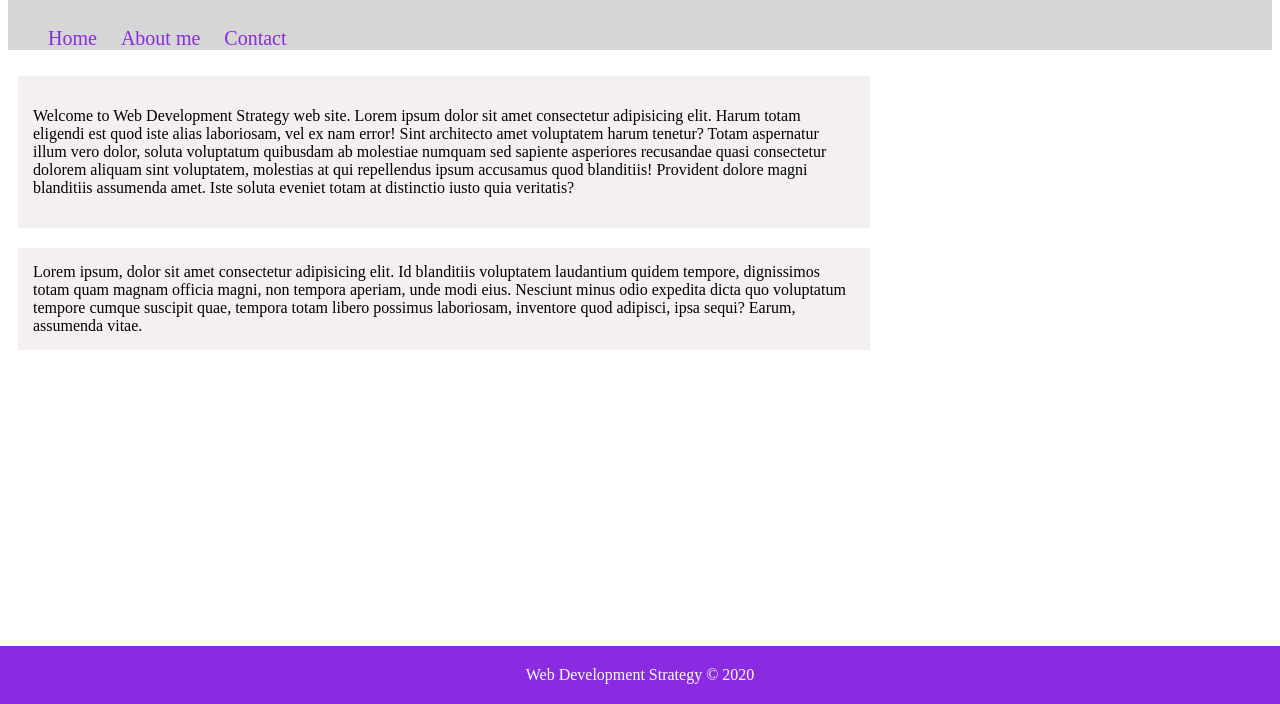
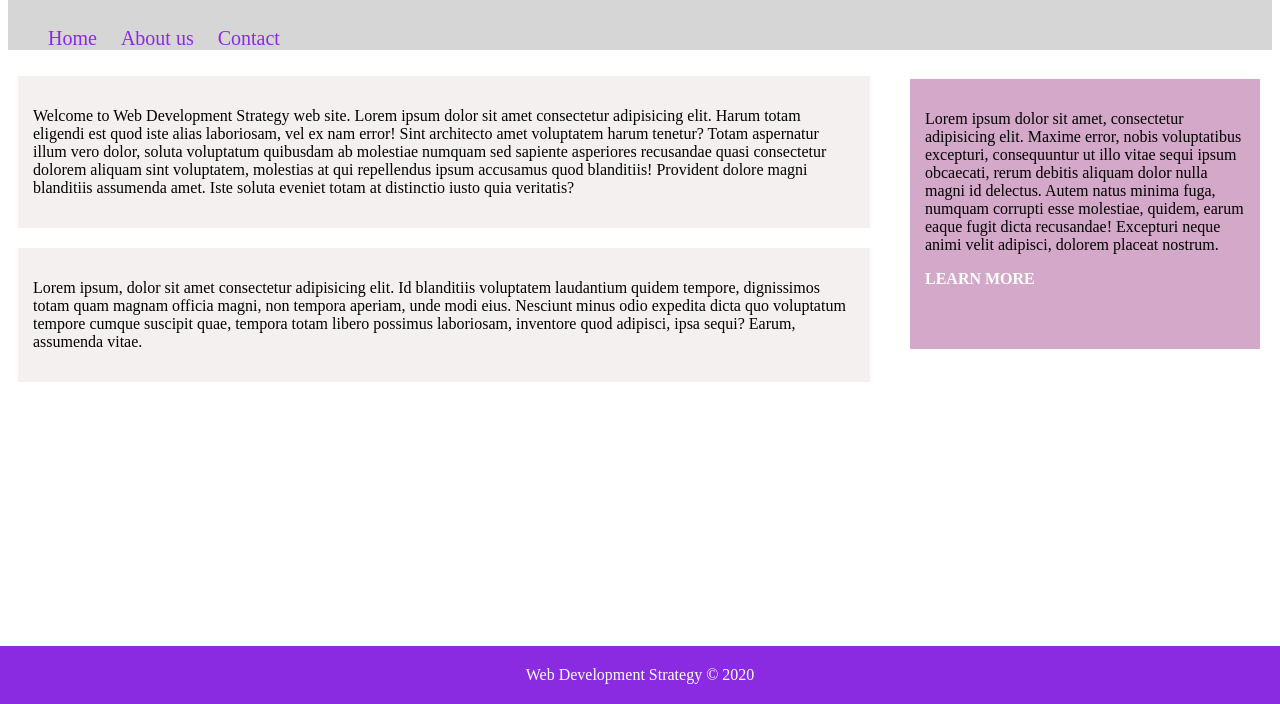
Before and after one commit to IrynaSpyrydonova/Development-Strategy, a plain HTML site: page index.html in a window 1280 px wide. Shown: the part 96-800 px from the top of the page. Drawn offline with Linux system fonts and the light colour scheme.

Commit message:
Added aside and link

```diff
--- a/index.html
+++ b/index.html
@@ -16,7 +16,7 @@
   <nav>
     <ul>
       <li>Home</li>
-      <li>About me</li>
+      <li>About us</li>
       <li>Contact</li>
     </ul>
   </nav>
@@ -29,9 +29,19 @@
   </section>
 
   <article>
-    Lorem ipsum, dolor sit amet consectetur adipisicing elit. Id blanditiis voluptatem laudantium quidem tempore, dignissimos totam quam magnam officia magni, non tempora aperiam, unde modi eius. Nesciunt minus odio expedita dicta quo voluptatum tempore cumque suscipit quae, tempora totam libero possimus laboriosam, inventore quod adipisci, ipsa sequi? Earum, assumenda vitae.
+    <p>
+      Lorem ipsum, dolor sit amet consectetur adipisicing elit. Id blanditiis voluptatem laudantium quidem tempore, dignissimos totam quam magnam officia magni, non tempora aperiam, unde modi eius. Nesciunt minus odio expedita dicta quo voluptatum tempore cumque suscipit quae, tempora totam libero possimus laboriosam, inventore quod adipisci, ipsa sequi? Earum, assumenda vitae.
+    </p>
+
+
   </article>
+   <aside>
+     <p>
+       Lorem ipsum dolor sit amet, consectetur adipisicing elit. Maxime error, nobis voluptatibus excepturi, consequuntur ut illo vitae sequi ipsum obcaecati, rerum debitis aliquam dolor nulla magni id delectus. Autem natus minima fuga, numquam corrupti esse molestiae, quidem, earum eaque fugit dicta recusandae! Excepturi neque animi velit adipisci, dolorem placeat nostrum.
+      </p>
+      <p> <a href="https://codecondo.com/7-tips-on-web-development-strategies-for-web-developer/"><span>Learn more<Span></a></p>
 
+   </aside>
 
 
   <footer>
--- a/style.css
+++ b/style.css
@@ -24,10 +24,33 @@ section, article {
     font-size: 16px;
     padding: 15px;
     margin: 10px;
+    font-size: 16px;
 }
 
-section p, article {
+section p, article p{
    float: left;
+}
+
+aside {
+    width: 25%;
+    position: fixed;
+    top: 175px;
+    right: 20px;
+    height: 240px;
+    background-color: rgb(211, 168, 200);
+    padding: 15px;
+}
+
+aside p {
+    font-size: 16px;
+}
+
+aside a{
+    color: white;
+    text-decoration: none;
+    text-transform: uppercase;
+    font-size: 16px;
+    font-weight: bold;
 }
 
 
```
